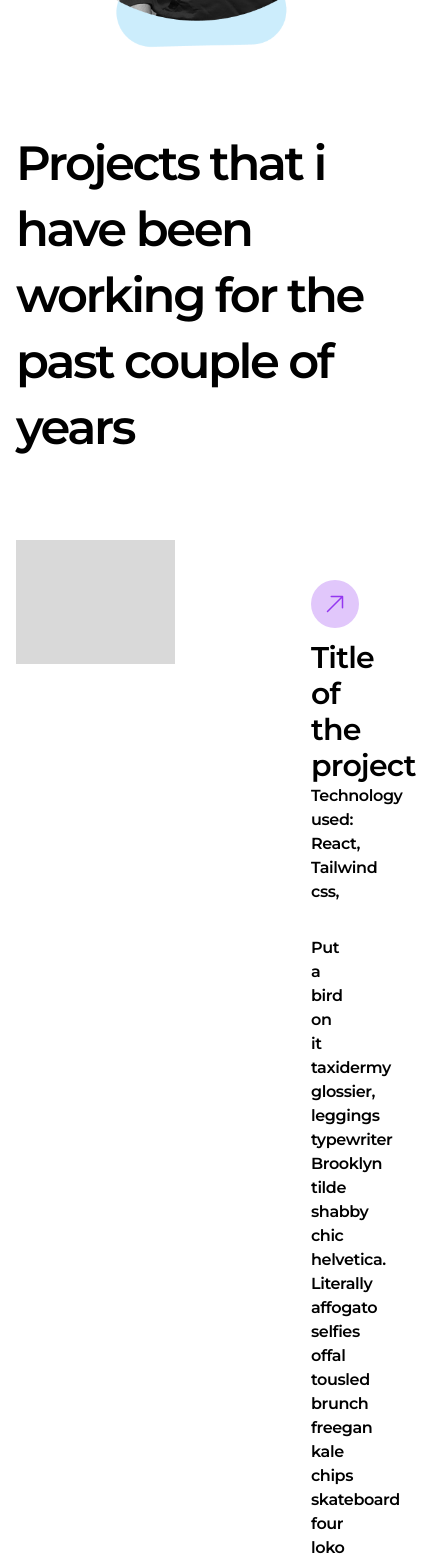
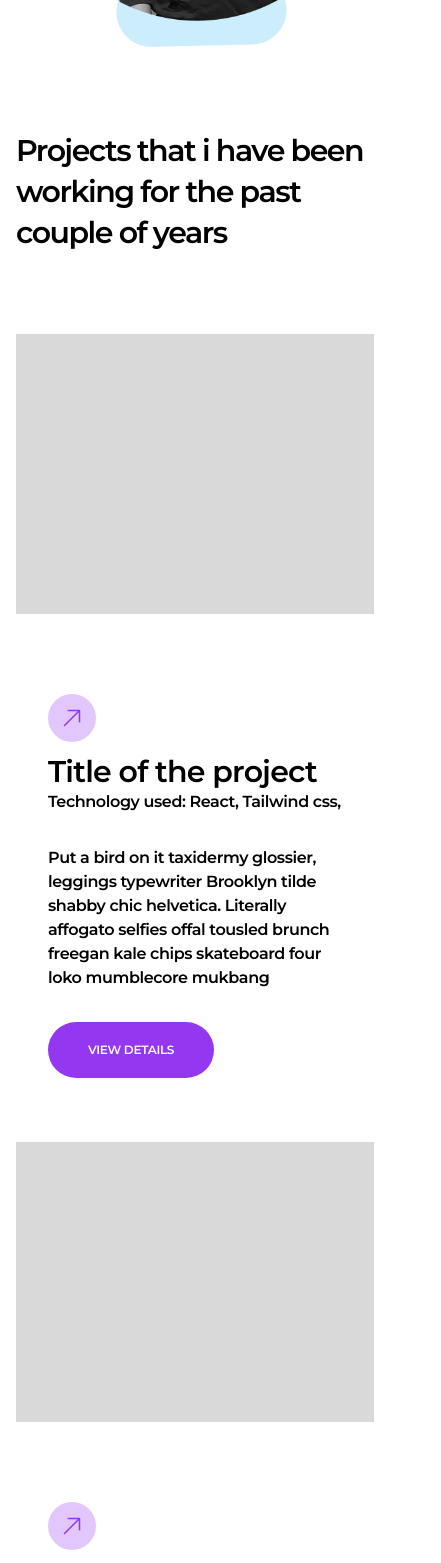
Before and after one commit to himangshum17/personal-portfolio, a Next.js app: page / in a window 390 px wide. Shown: the part 1140-2703 px from the top of the page, 441 px wide, since content can reach past the window. Built offline with nearby package versions, Linux system fonts and the light colour scheme.

Commit message:
ui: projects layout made responsive

```diff
--- a/layouts/projects/components/projectitem/projectitem.component.tsx
+++ b/layouts/projects/components/projectitem/projectitem.component.tsx
@@ -4,7 +4,7 @@ import { Button } from '../../../../components';
 
 const ProjectItem = () => {
   return (
-    <div className='grid grid-cols-2 gap-10'>
+    <div className='grid grid-cols-1 xl:grid-cols-2 gap-10'>
       <div>
         <Image
           src='/assets/images/project-img-placeholder.png'
@@ -13,7 +13,7 @@ const ProjectItem = () => {
           height='540'
         />
       </div>
-      <div className='px-24 pt-10'>
+      <div className='px-8 xl:px-24 pt-10'>
         <div className='flex w-12 h-12 items-center justify-center bg-primary-light text-primary rounded-full'>
           <ArrowUpRightIcon className='h-6 w-6' />
         </div>
--- a/layouts/projects/projects.layout.tsx
+++ b/layouts/projects/projects.layout.tsx
@@ -4,7 +4,7 @@ const Projects = () => {
   return (
     <section>
       <div className='container'>
-        <h2 className='text-5xl font-semibold -tracking-wider max-w-3xl leading-snug'>
+        <h2 className='text-3xl xl:text-5xl font-semibold -tracking-wider max-w-3xl leading-snug'>
           Projects that i have been working for the past couple of years
         </h2>
         <ProjectsLists />
```
